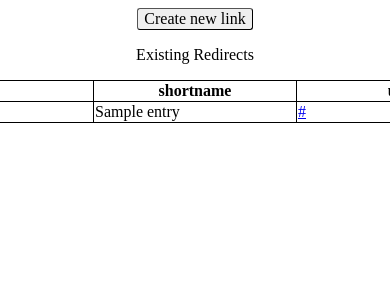
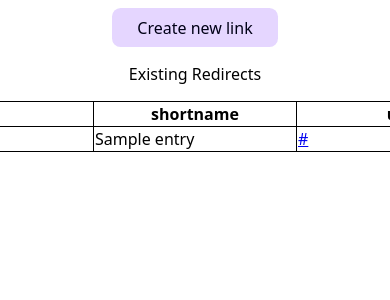
Before and after one commit to agdsn/lonk, a Python web app: template lonk/templates/admin.html in a window 390 px wide; the page is wider, and only the part inside the window is pictured. Shown: the top 300 px of that part. Run offline with Jinja, Linux system fonts and the light colour scheme; the template is opened without the code that fills it: most values are stand-ins (such as "Sample title", 1, 10 or a date in 2020).

Commit message:
feat(admin): improve button style & responsivity

```diff
--- a/lonk/templates/admin.html
+++ b/lonk/templates/admin.html
@@ -4,6 +4,21 @@
     <meta charset="UTF-8">
     <title>Create Redirect</title>
     <style>
+        :root {
+            /* Colors from https://app.atmos.style/692acb1ea23ab26ba734d25e */
+            /* Navy Blue */
+            --navy-blue-900: #000117;
+            --navy-blue-800: #000745;
+            --navy-blue-725: #000080;
+            --navy-blue-625: #3000b1;
+            --navy-blue-550: #5900de;
+            --navy-blue-450: #7d2bfe;
+            --navy-blue-375: #9a62ff;
+            --navy-blue-275: #b389ff;
+            --navy-blue-200: #cdb0ff;
+            --navy-blue-100: #e5d6ff;
+            font-family: sans;
+        }
         table, th, td {
             border: 1px solid black;
             border-collapse: collapse;
@@ -18,12 +33,20 @@
             flex-direction: column;
         }
         #href-new {
-            padding: 1px 6px;
-            border: 1px outset buttonborder;
-            border-radius: 3px;
-            color: buttontext;
-            background-color: buttonface;
+            padding: 1rex 3rex;
             text-decoration: none;
+
+            border-radius: 1rex;
+            background: var(--navy-blue-100);
+            color: var(--navy-blue-900);
+
+            &:is(:hover, :focus) {
+                border-color: var(--navy-blue-275);
+                outline: 3px var(--navy-blue-275) solid;
+            }
+            &:active {
+                background-color: var(--navy-blue-275);
+            }
         }
 </style>
 </head>
```
